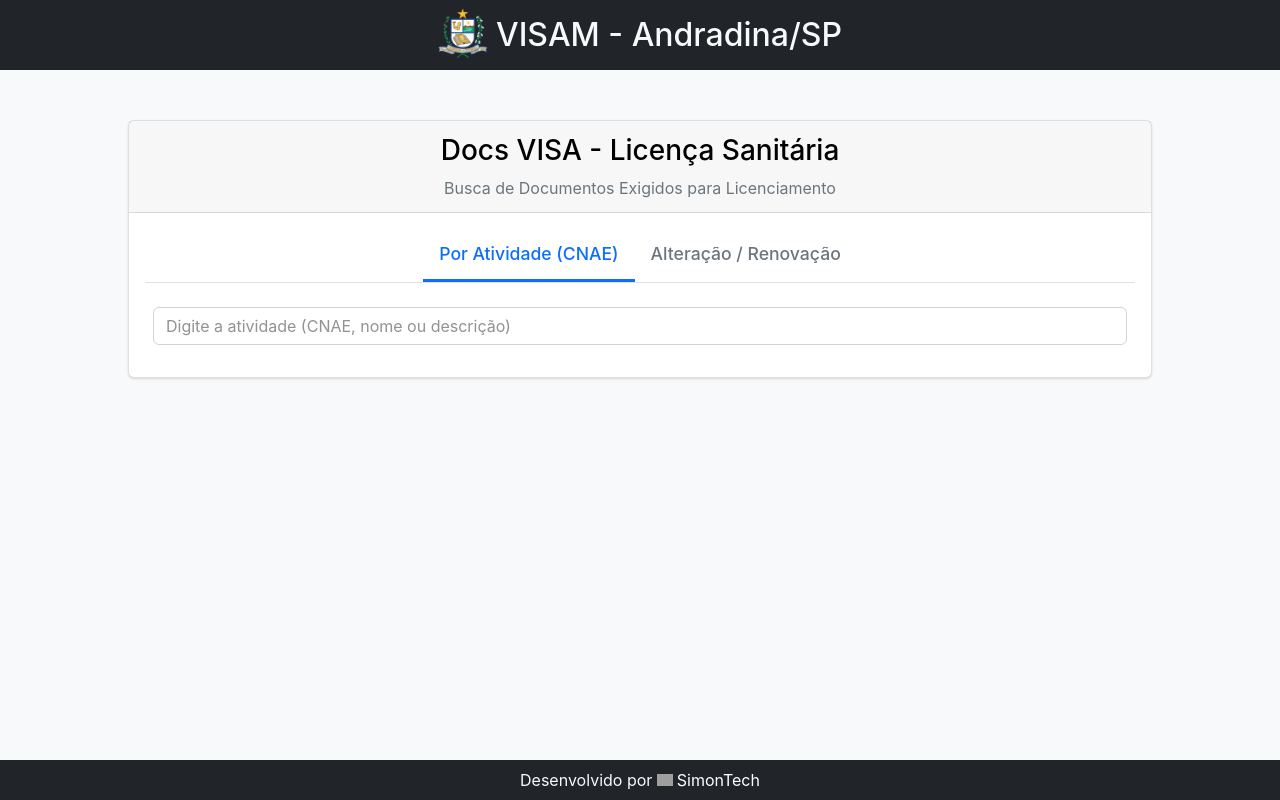
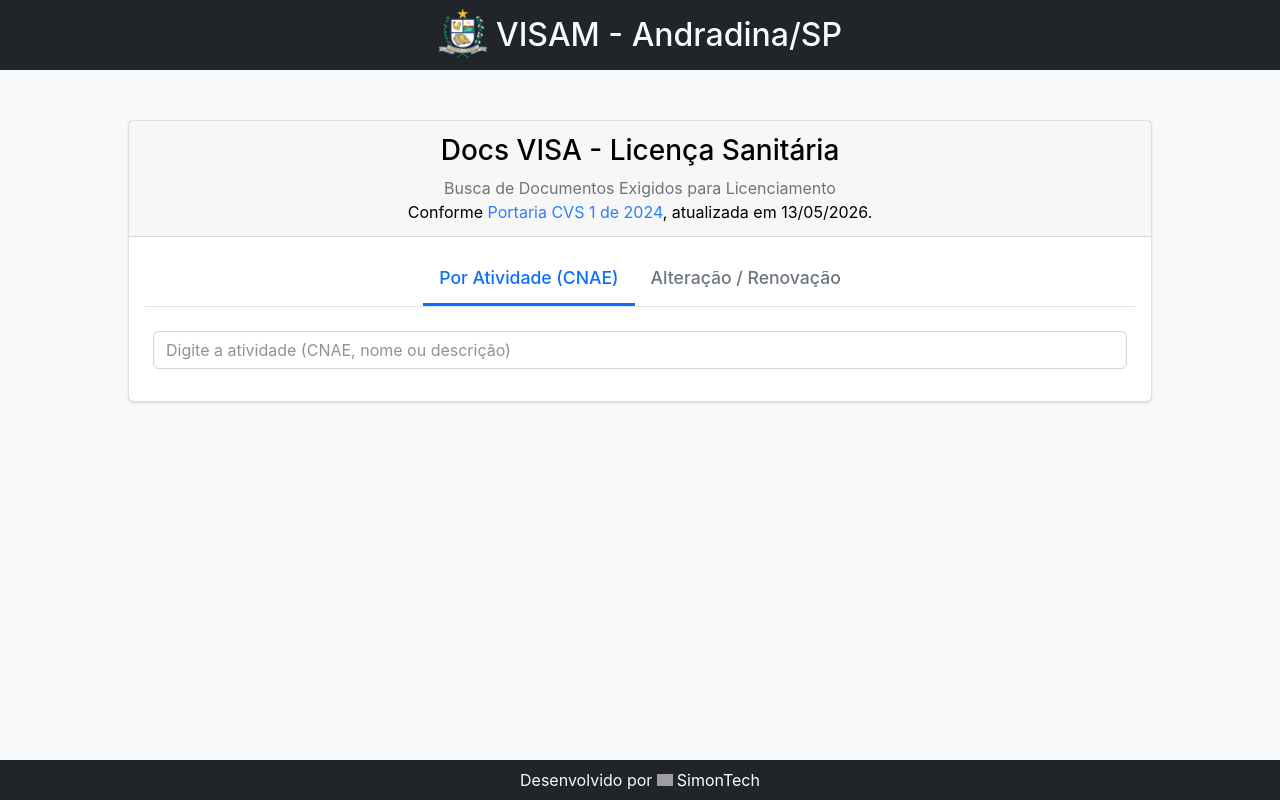
Before and after one commit to simonntech/docsVisa, a React (Vite) app: page / in a window 1280 px wide. Built offline with nearby package versions, Linux system fonts and the light colour scheme; grey boxes are pictures that could not be loaded.

Commit message:
feat: add reference to Portaria CVS 1 de 2024 in the document details section

```diff
--- a/src/App.jsx
+++ b/src/App.jsx
@@ -50,6 +50,7 @@ function App() {
           <div className="py-3 px-4 bg-[rgba(0,0,0,.03)] border-b border-[rgba(0,0,0,.125)] text-center">
             <h3 className="text-[1.75rem] font-medium leading-tight m-0">Docs VISA - Licença Sanitária</h3>
             <p className="text-[#6c757d] text-center m-0 mt-2">Busca de Documentos Exigidos para Licenciamento</p>
+            <p><span>Conforme <a href="https://cvs.saude.sp.gov.br/" class="text-blue-500 hover:text-blue-700" target="_blank" rel="noopener noreferrer">Portaria CVS 1 de 2024</a>, atualizada em 13/05/2026.</span></p>
           </div>
 
           <div className="p-4 flex-auto">
```
